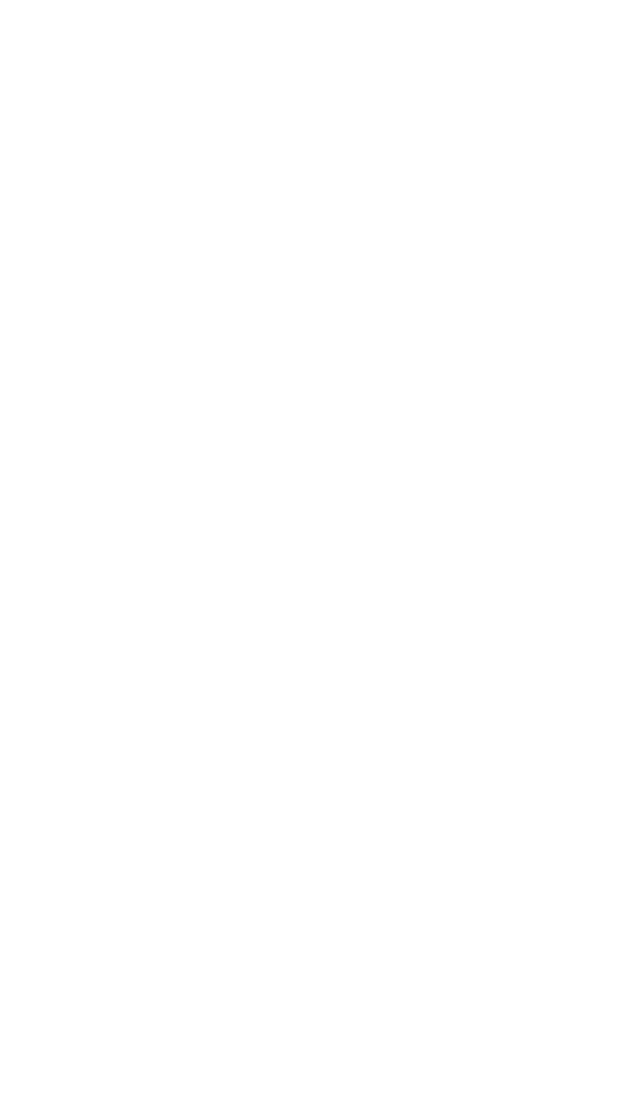
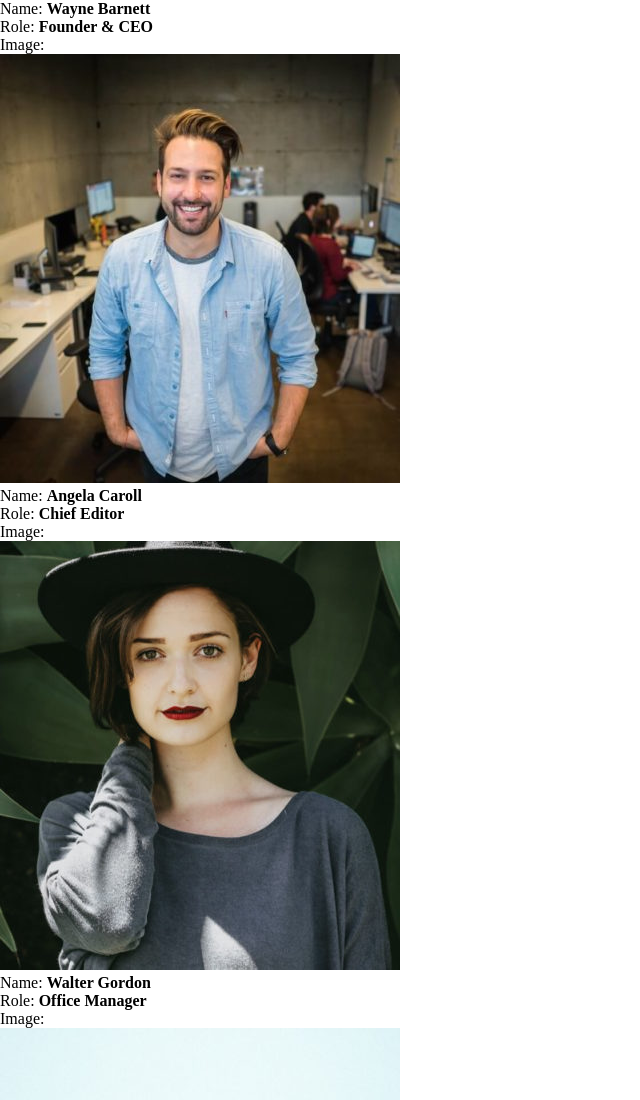
Before and after one commit to EliaPennoni/js-our-team, a plain HTML site: page index.html in a window 1280 px wide. Shown: the top 1100 px of the page, without its empty margins (0-640 px from the left). Before the commit the page ends 800 px from the top, so only its background shows below. Drawn offline with Linux system fonts and the light colour scheme.

Commit message:
esercizio terminato

```diff
--- a/index.html
+++ b/index.html
@@ -3,9 +3,13 @@
 <head>
     <meta charset="UTF-8">
     <meta name="viewport" content="width=device-width, initial-scale=1.0">
+    <link rel="stylesheet" href="css/style.css">
     <title>Document</title>
 </head>
 <body>
+    <div id="team-container" class="container">
+
+    </div>
     <script src="js/scripts.js"></script>
 </body>
 </html>
--- a/js/scripts.js
+++ b/js/scripts.js
@@ -1 +1,65 @@
 console.log('js connected');
+
+const ourTeam = [
+    {
+        name: 'Wayne Barnett',
+        role: 'Founder & CEO',
+        image: 'wayne-barnett-founder-ceo.jpg'
+    },
+    {
+        name: 'Angela Caroll',
+        role: 'Chief Editor',
+        image: 'angela-caroll-chief-editor.jpg'
+    },
+    {
+        name: 'Walter Gordon',
+        role: 'Office Manager',
+        image: 'walter-gordon-office-manager.jpg'
+    },
+    {
+        name: 'Angela Lopez',
+        role: 'Social Media Manager',
+        image: 'angela-lopez-social-media-manager.jpg'
+    },
+    {
+        name: 'Scott Estrada',
+        role: 'Developer',
+        image: 'scott-estrada-developer.jpg'
+    },
+    {
+        name: 'Barbara Ramos',
+        role: 'Graphic Designer',
+        image: 'barbara-ramos-graphic-designer.jpg'
+    }
+];
+
+console.log('ourTeam', ourTeam, typeof ourTeam);
+console.log('ourTeam[0]', ourTeam[0], typeof ourTeam[0]);
+console.log('ourTeam[1]', ourTeam[1], typeof ourTeam[1]);
+console.log('ourTeam[2]', ourTeam[2], typeof ourTeam[2]);
+console.log('ourTeam[3]', ourTeam[3], typeof ourTeam[3]);
+console.log('ourTeam[4]', ourTeam[4], typeof ourTeam[4]);
+console.log('ourTeam[5]', ourTeam[5], typeof ourTeam[5]);
+
+const teamContainer = document.getElementById('team-container');
+
+for (let i = 0; i < ourTeam.length; i++) {
+    console.log(ourTeam[i]);
+
+    teamContainer.innerHTML += `
+        <ul>
+            <li>
+                Name: <strong>${ourTeam[i].name}</strong>
+            </li>
+            <li>
+                Role: <strong>${ourTeam[i].role}</strong>
+            </li>
+            <li>
+                Image:
+                <div>
+                    <img src="img/${ourTeam[i].image}" alt="${ourTeam[i].name}">
+                </div>
+            </li>
+        </ul>
+    `;
+}
```
Also changed, not shown: img/angela-caroll-chief-editor.jpg (added), img/angela-lopez-social-media-manager.jpg (added), img/barbara-ramos-graphic-designer.jpg (added), img/scott-estrada-developer.jpg (added), img/walter-gordon-office-manager.jpg (added), img/wayne-barnett-founder-ceo.jpg (added).
